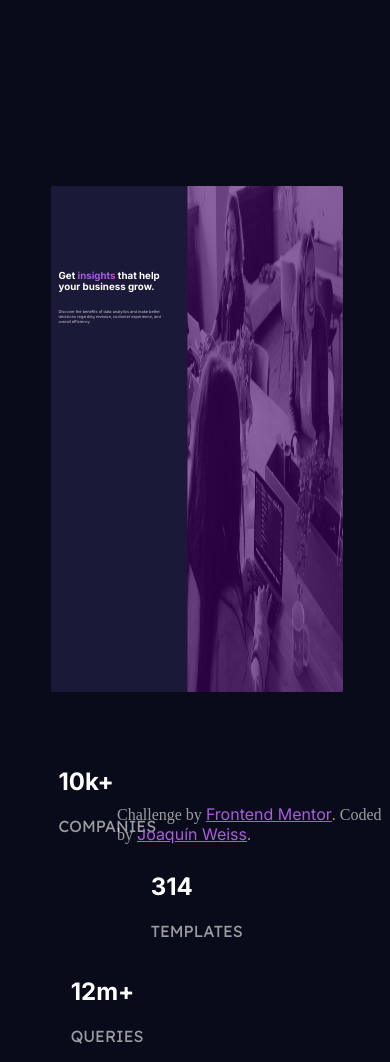
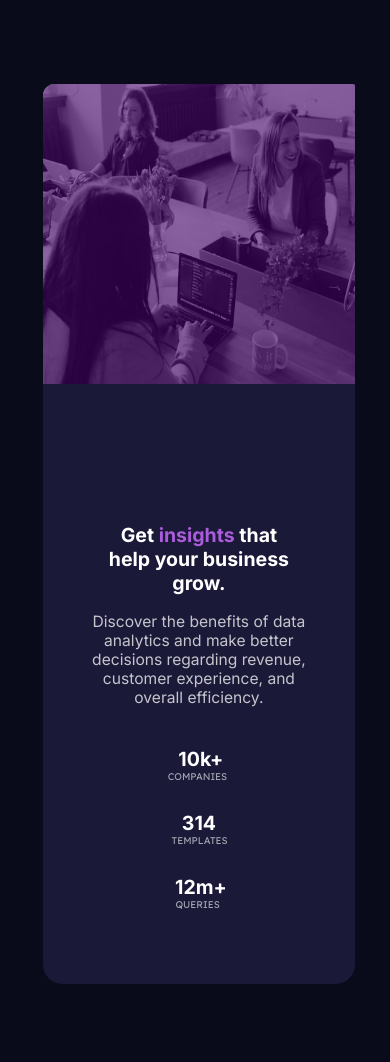
Before and after one commit to JoacoCW/Stats, a plain HTML site: page index.html in a window 390 px wide. After the commit the page ends 984 px from the top, so only its background shows below. Drawn offline with Linux system fonts and the light colour scheme.

Commit message:
style mobile version

```diff
--- a/css/style.css
+++ b/css/style.css
@@ -82,19 +82,19 @@ body {
 }
 
 .stat1 {
-    margin-top: 55px;
+    margin-top: 2vw;
     margin-left: 2vw;
-    padding-right: 20px;
+    padding-right: 1vw;
     display: inline-block;
 }
 
 .stat2 {
-    padding: 0 100px;
+    padding: 0 3vw;
     display: inline-block;
 }
 
 .stat3 {
-    padding-left: 20px;
+    padding-left: 1vw;
     display: inline-block;
 }
 
@@ -103,3 +103,89 @@ body {
     bottom: 0px;
     left: 30%;
 }
+
+@media screen and (max-width: 768px) {
+    .card {
+        height: 109vh;
+        margin-top: -40vh;
+        width: 80vw;
+        left: 48%;
+        max-height: 900px;
+        border-radius: 5vw;
+    }
+
+    .image {
+        padding-left: 0vw;
+        height: 1vh;
+        width: 80vw;
+        border-top-left-radius: 3vw;
+        border-bottom-right-radius: 0;
+    }
+
+    .overlay {
+        width: 80vw;
+        height: 1vh;
+        margin-left: 0vw;
+        border-top-left-radius: 3vw;
+        border-bottom-right-radius: 0;
+    }
+
+    .title {
+        text-align: center;
+        font-size: 5vw;
+        margin-top: 52vh;
+        padding-right: 15vw;
+        margin-left: 15vw;
+    }
+
+    .paragraph {
+        font-size: 4vw;
+        margin-right: 10vw;
+        margin-left: 10vw;
+        padding: 0;
+        text-align: center;
+    }
+
+    .stat1, .stat2, .stat3 {
+        display: block;
+        text-align: center;
+        padding-top: 2vw;
+    }
+
+    .data1 {
+        font-size: 5vw;
+    }
+
+    .data2 {
+        font-size: 5vw;
+    }
+
+    .data3 {
+        font-size: 5vw;
+    }
+
+    .section1 {
+        position: absolute;
+        font-size: 2.5vw;
+        margin-top: -2vh;
+        margin-left: 30vw;
+    }
+
+    .section2 {
+        position: absolute;
+        font-size: 2.5vw;
+        margin-top: -2vh;
+        margin-left: 30vw;
+    }
+
+    .section3 {
+        position: absolute;
+        font-size: 2.5vw;
+        margin-top: -2vh;
+        margin-left: 33vw;
+    }
+
+    .attribution {
+        display: none;
+    }
+}
--- a/index.html
+++ b/index.html
@@ -24,19 +24,19 @@
     experience, and overall efficiency.</p>
 
     <div class="stat1">
-      <h2 class="inter white">10k+</h2>
-      <p class="lexend transparent_white2">companies</p>
+      <h2 class="inter white data1">10k+</h2>
+      <p class="lexend transparent_white2 section1">companies</p>
     </div>
     <div class="stat2">
-      <h2 class="inter white">314</h2>
-      <p class="lexend transparent_white2">templates</p>
+      <h2 class="inter white data2">314</h2>
+      <p class="lexend transparent_white2 section2">templates</p>
     </div>
     <div class="stat3">
-      <h2 class="inter white">12m+</h2>
-      <p class="lexend transparent_white2">queries</p>
+      <h2 class="inter white data3">12m+</h2>
+      <p class="lexend transparent_white2 section3">queries</p>
     </div>
+  </div>
 
-  </div>
   <div class="attribution transparent_white2">
     Challenge by <a class="inter accent" href="https://www.frontendmentor.io?ref=challenge" target="_blank">Frontend Mentor</a>.
     Coded by <a class="inter accent" href="https://github.com/JoacoCW">Joaquín Weiss</a>.
```
